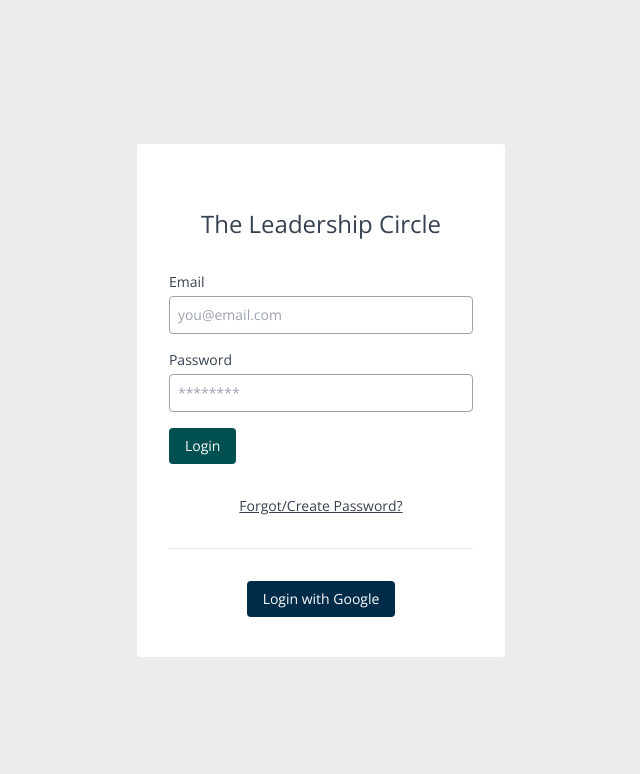
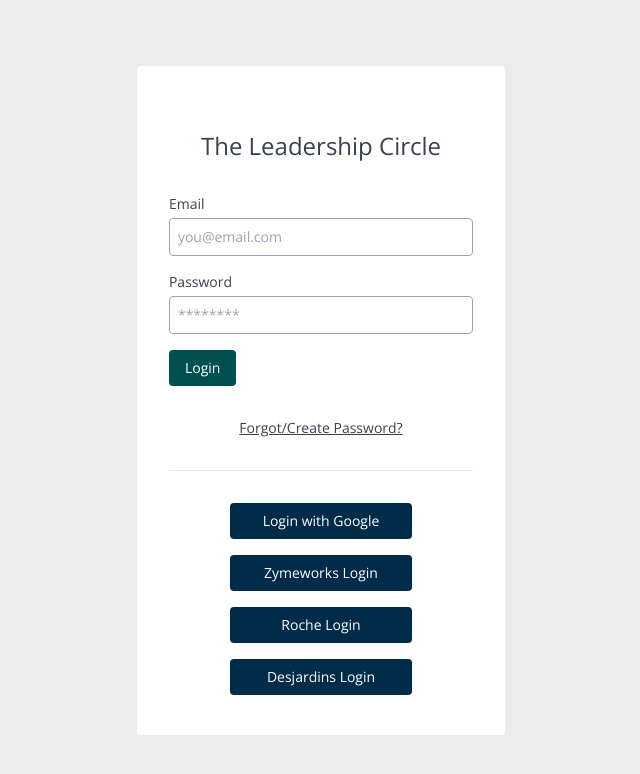
Before and after one commit to sharoncraddock/next-with-auth, a Next.js app: page /signin in a window 1280 px wide. Shown: the top 774 px of the page, without its empty margins (319-959 px from the left). Built offline with nearby package versions, Linux system fonts and the light colour scheme.

Commit message:
Adds LinkButton for additional logins.

```diff
--- /dev/null
+++ b/app/components/link-button.jsx
@@ -0,0 +1,12 @@
+function LinkButton({text, href}){
+  return(
+    <a
+      href={href}
+      className="bg-nectar-extra-color-1 hover:bg-nectar-extra-color-1-hover text-white py-2 px-4 rounded text-sm mt-4 focus:outline-none w-3/5"
+    >
+      {text}
+    </a>
+  )
+}
+
+export default LinkButton;
--- a/app/signin/page.jsx
+++ b/app/signin/page.jsx
@@ -3,6 +3,7 @@
 import { useState } from 'react';
 import { signIn } from 'next-auth/react';
 import { useRouter } from 'next/navigation';
+import LinkButton from '../components/link-button';
 
 export default function LoginPage() {
   const [email, setEmail] = useState('');
@@ -82,14 +83,27 @@
 
             <hr />
 
-            <div className="mt-4 mb-2">
+            <div className="mt-4 mb-2 flex flex-col items-center">
               <button
                 type="button"
                 onClick={() => signIn('google', { callbackUrl: '/me' })}
-                className="bg-nectar-extra-color-1 hover:bg-nectar-extra-color-1-hover text-white py-2 px-4 rounded text-sm mt-4 focus:outline-none"
+                className="bg-nectar-extra-color-1 hover:bg-nectar-extra-color-1-hover text-white py-2 px-4 rounded text-sm mt-4 focus:outline-none w-3/5"
               >
                 Login with Google
               </button>
+
+              <LinkButton
+                text="Zymeworks Login"
+                href="https://sso.zymeworks.com/adfs/ls/idpinitiatedsignon.aspx?logintoRP=https://project-center.theleadershipcircle.com/saml/metadata"
+              />
+              <LinkButton
+                text="Roche Login"
+                href="https://wam.roche.com/idp/startSSO.ping?PartnerSpId=https%3A%2F%2Fproject-center.theleadershipcircle.com%2Fsaml%2Fmetadata"
+              />
+              <LinkButton
+                text="Desjardins Login"
+                href="https://myapps.microsoft.com/signin/3bcff797-6c7a-4c86-ac74-f15adee3c1dc?tenantId=728d20a5-0b44-47dd-9470-20f37cbf2d9a"
+              />
             </div>
           </div>
         </div>
```
